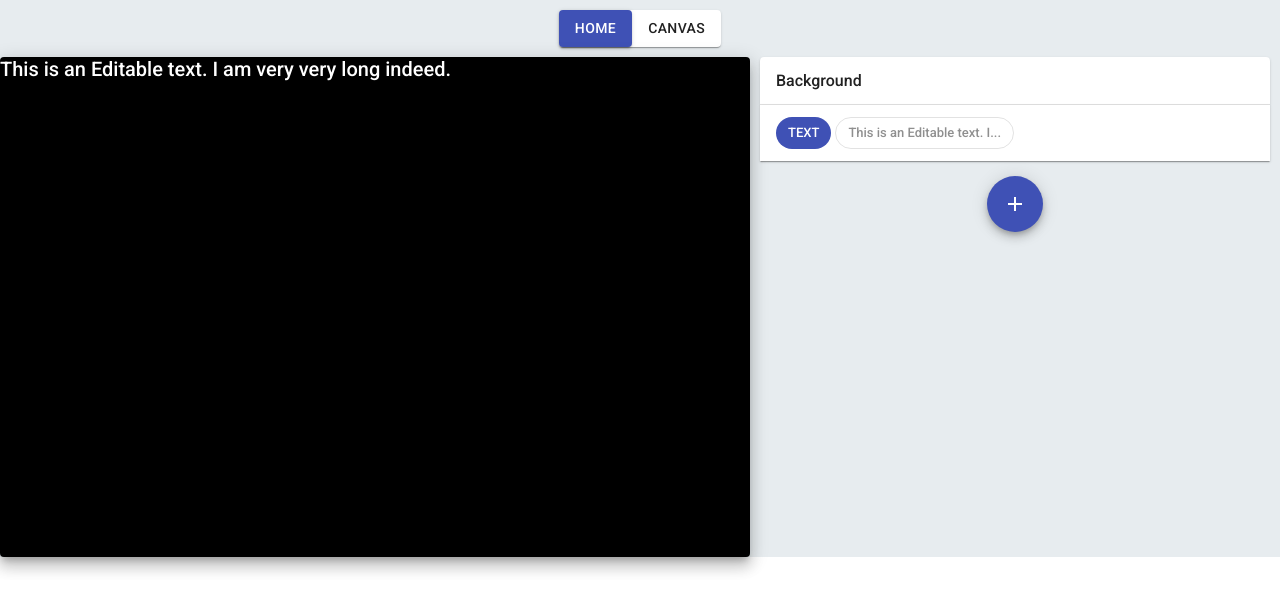
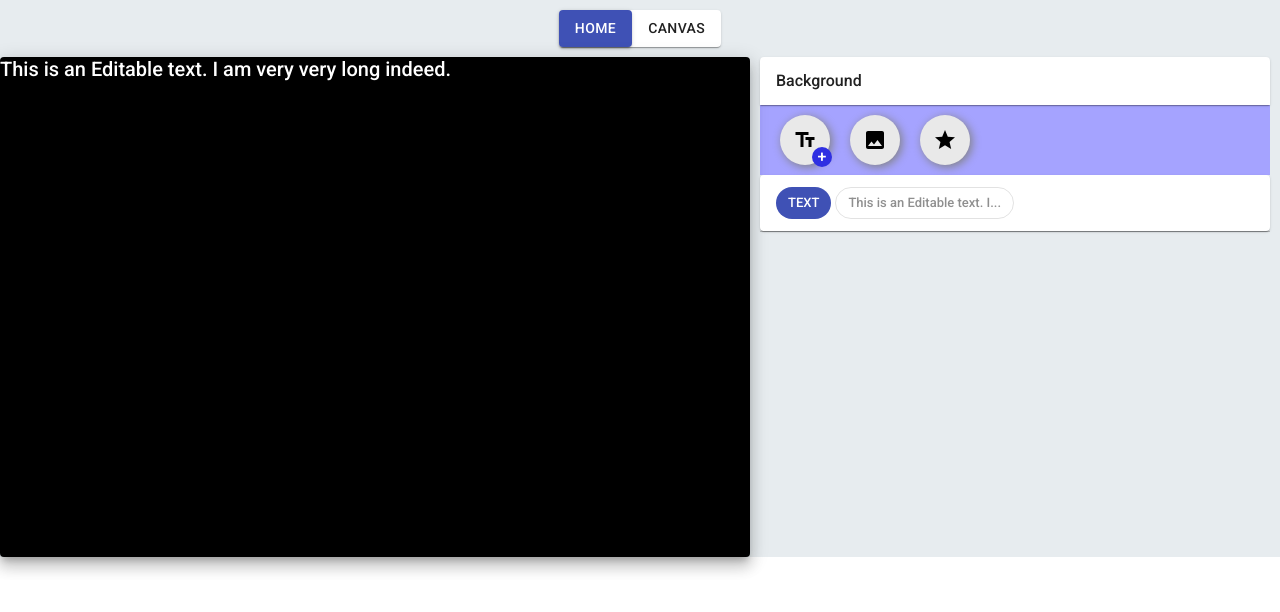
Before and after one commit to bibekgurunguh/memer, a React (Create React App) app in the folder client/: page /canvas in a window 1280 px wide. Shown: the top 612 px of the page. Built offline with nearby package versions, Linux system fonts and the light colour scheme.

Commit message:
style(CreateLayer) : + Changed the look of CreateLayer component in Control panel + Changed the cursor to move when hovering over draggable elements in canvas + Make border appear on the draggable elements when hovered over.

```diff
--- a/client/src/components/CanvasComponent.jsx
+++ b/client/src/components/CanvasComponent.jsx
@@ -25,7 +25,6 @@ function Canvas() {
         className="canvas"
         elevation={10}
         style={{
-          position: 'relative',
           backgroundColor: canvas.background.color,
           borderWidth: canvas.background.border,
           borderColor: canvas.background.borderColor,
@@ -35,7 +34,7 @@ function Canvas() {
         }}
       >
         {canvas.layers.length &&
-          canvas.layers.reverse().map((layer, i) => (
+          canvas.layers.map((layer, i) => (
             <Draggable
               bounds=".canvas"
               position={{ x: layer.x, y: layer.y }}
@@ -45,11 +44,8 @@ function Canvas() {
             >
               <div
                 id={`layer${i}`}
-                style={{
-                  display: 'inline-block',
-                  position: 'absolute',
-                  zIndex: i,
-                }}
+                className="canvas__element"
+                style={{ zIndex: canvas.layers.length - i }}
               >
                 <Element type={layer.type} content={layer.content} />
               </div>
--- a/client/src/components/CanvasStyle.scss
+++ b/client/src/components/CanvasStyle.scss
@@ -3,9 +3,17 @@
 }
 
 .canvas {
-  // height: 500px;
-  // width: 750px;
+  position: relative;
   box-sizing: border-box;
   -moz-box-sizing: border-box;
   -webkit-box-sizing: border-box;
+
+  &__element {
+    display: inline-block;
+    position: absolute;
+    &:hover {
+      cursor: move;
+      border: 2px green dotted;
+    }
+  }
 }
--- a/client/src/components/controlPanel/ControlPanelComponent.jsx
+++ b/client/src/components/controlPanel/ControlPanelComponent.jsx
@@ -1,4 +1,5 @@
 import React, { useContext } from 'react';
+import { Grow } from '@material-ui/core';
 
 import './ControlPanelStyle.scss';
 import { CanvasContext } from '../../contexts/CanvasContext';
@@ -49,8 +50,11 @@ function ControlPanel() {
   return (
     <div className="controlPanelContainer">
       <BackgroundLayer />
+      <CreateLayer />
       {canvas.layers.length &&
         canvas.layers.map((layer, index) => (
+          <Grow in={true}>
+            <div className="layer">
               <Layer
                 type={layer.type}
                 content={layer.content}
@@ -60,8 +64,9 @@ function ControlPanel() {
                 moveLayerUp={moveLayerUp}
                 moveLayerDown={moveLayerDown}
               />
+            </div>
+          </Grow>
         ))}
-      <CreateLayer />
     </div>
   );
 }
--- a/client/src/components/controlPanel/ControlPanelStyle.scss
+++ b/client/src/components/controlPanel/ControlPanelStyle.scss
@@ -1,3 +1,6 @@
 .controlPanelContainer {
   padding: 0 10px;
 }
+.layer {
+  border-bottom: 1px solid rgba(0, 0, 0, 0.2);
+}
--- a/client/src/components/controlPanel/CreateLayerComponent.jsx
+++ b/client/src/components/controlPanel/CreateLayerComponent.jsx
@@ -1,53 +1,34 @@
-import React, { useState, useContext } from 'react';
-import { Fab } from '@material-ui/core';
+import React, { useContext } from 'react';
 import AddIcon from '@material-ui/icons/Add';
 import TextFieldsIcon from '@material-ui/icons/TextFields';
 import ImageIcon from '@material-ui/icons/Image';
 import GradeIcon from '@material-ui/icons/Grade';
 
+import './CreateLayerStyle.scss';
 import { CanvasContext } from '../../contexts/CanvasContext';
 import { newTextLayer } from '../../constants/constants';
 import { deepCopy } from '../../utils/utilities';
 
 function CreateLayer() {
-  const [isExpanded, setExpanded] = useState(false);
   const [canvas, setCanvas] = useContext(CanvasContext);
 
   function handleText() {
-    const newLayers = [...canvas.layers, deepCopy(newTextLayer)];
+    const newLayers = [deepCopy(newTextLayer), ...canvas.layers];
     setCanvas({ ...canvas, layers: newLayers });
-    setExpanded(false);
   }
 
   return (
-    <div
-      style={{
-        display: 'flex',
-        flexDirection: 'column',
-        flex: 1,
-        alignItems: 'center',
-        margin: '15px 0',
-      }}
-    >
-      <Fab color="primary" onClick={() => setExpanded(!isExpanded)}>
-        <AddIcon />
-      </Fab>
-      {isExpanded && (
-        <div>
-          <Fab
-            style={{ margin: 10, display: 'absolute', top: -100 }}
-            onClick={handleText}
-          >
-            <TextFieldsIcon />
-          </Fab>
-          <Fab style={{ margin: 10, display: 'absolute', top: -140 }}>
-            <ImageIcon />
-          </Fab>
-          <Fab style={{ margin: 10, display: 'absolute', top: -100 }}>
-            <GradeIcon />
-          </Fab>
-        </div>
-      )}
+    <div className="createLayerContainer">
+      <div className="createButtons" onClick={handleText}>
+        <TextFieldsIcon />
+        <div className="createButtons__badge">+</div>
+      </div>
+      <div className="createButtons">
+        <ImageIcon />
+      </div>
+      <div className="createButtons">
+        <GradeIcon />
+      </div>
     </div>
   );
 }
--- /dev/null
+++ b/client/src/components/controlPanel/CreateLayerStyle.scss
@@ -0,0 +1,37 @@
+@import '../../constants/globalStyles.scss';
+
+.createLayerContainer {
+  display: flex;
+  justify-content: flex-start;
+  background-color: rgb(165, 163, 255);
+  padding: 10px;
+}
+
+.createButtons {
+  @include flexCenter();
+  position: relative;
+  margin: 0 10px;
+  background-color: rgb(233, 233, 233);
+  height: 50px;
+  width: 50px;
+  border-radius: 30px;
+  box-shadow: 2px 2px 10px grey;
+
+  &:hover {
+    cursor: pointer;
+    box-shadow: 2px 2px 10px lightgrey;
+    transform: scale(1.1);
+  }
+}
+
+.createButtons__badge {
+  @include flexCenter();
+  position: absolute;
+  bottom: -2px;
+  right: -2px;
+  background-color: rgb(47, 47, 226);
+  color: white;
+  border-radius: 10px;
+  width: 20px;
+  height: 20px;
+}
--- /dev/null
+++ b/client/src/constants/globalStyles.scss
@@ -0,0 +1,6 @@
+@mixin flexCenter($direction: row) {
+  display: flex;
+  flex-direction: $direction;
+  justify-content: center;
+  align-items: center;
+}
```
Lines whose indentation alone changed are shown as unchanged.
